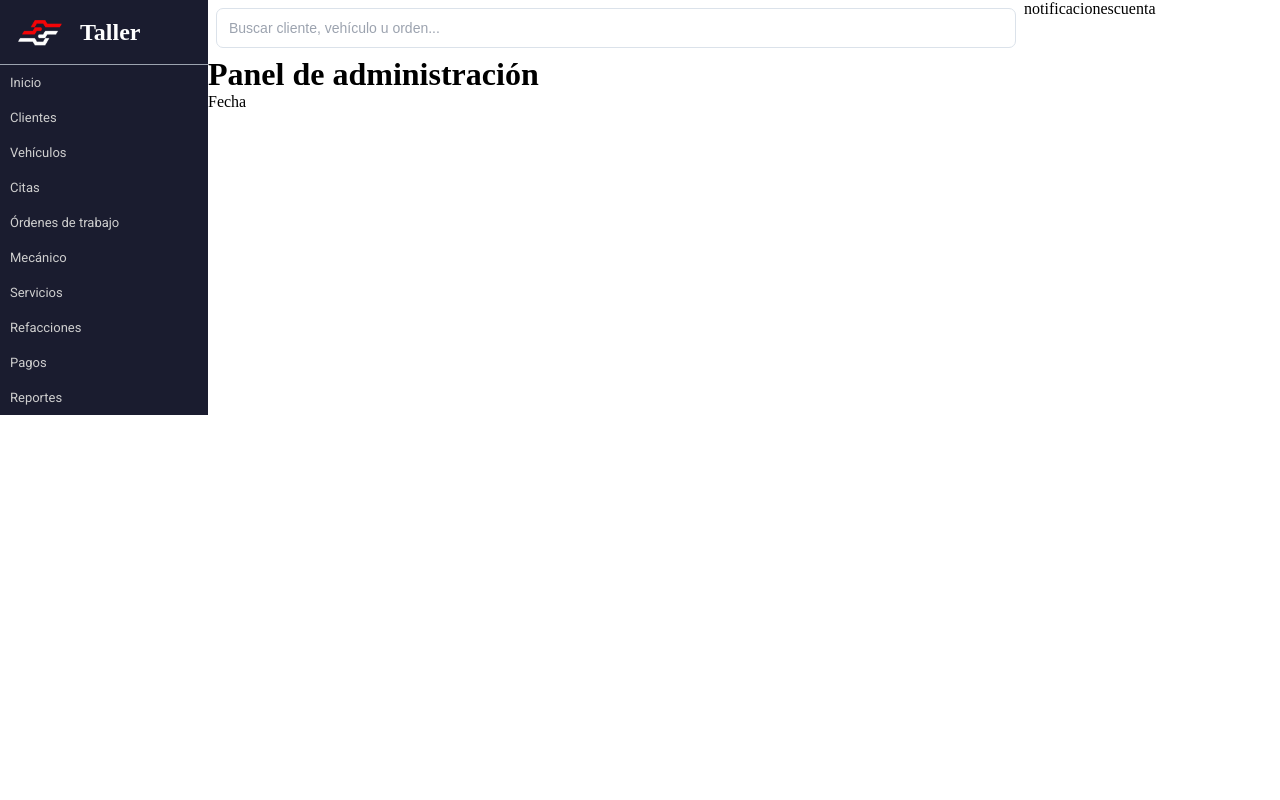
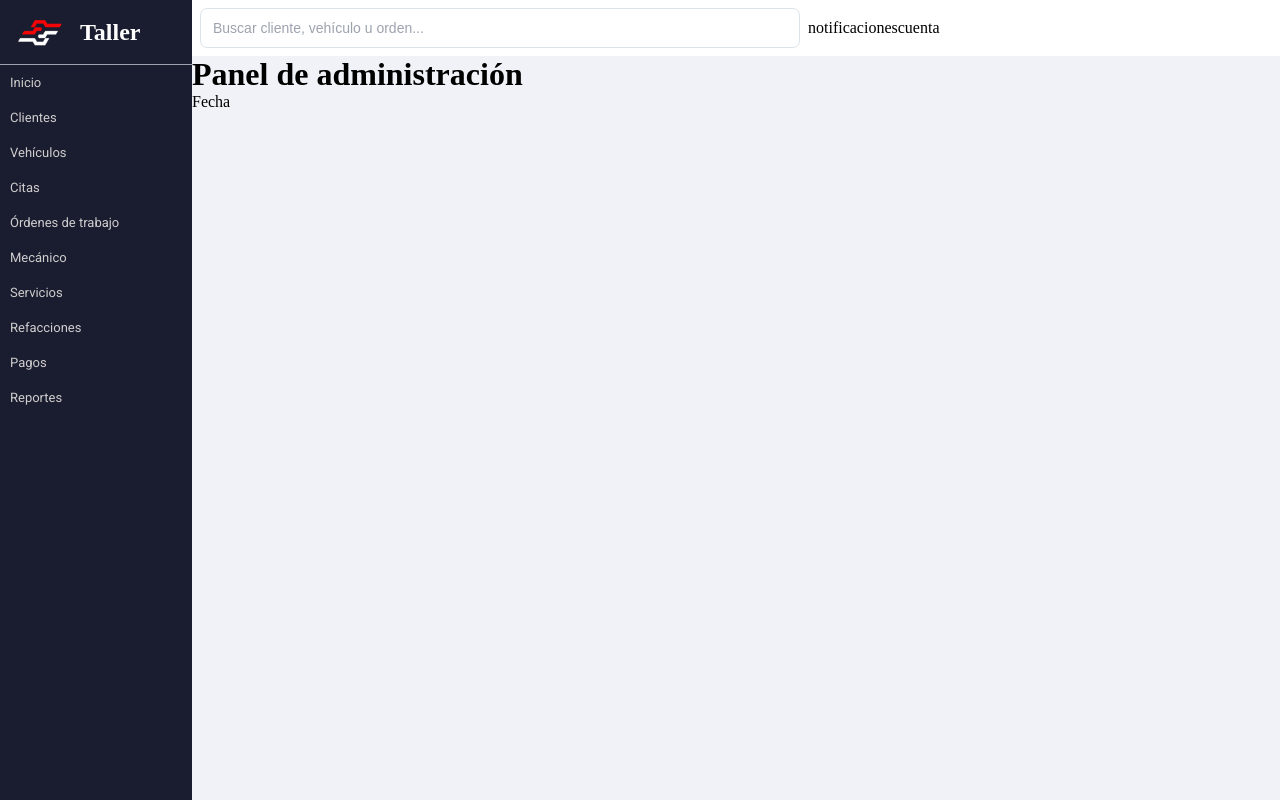
Before and after one commit to Paul-code-available/taller-mecanico, a plain HTML site: page index.html in a window 1280 px wide. Drawn offline with Linux system fonts and the light colour scheme.

Commit message:
style: add styles to header and nabvar

```diff
--- a/css/styles.css
+++ b/css/styles.css
@@ -6,6 +6,10 @@
     margin: 0;
     padding: 0;
     box-sizing: border-box;
+}
+
+body {
+    background-color: #f0f2f7;
 }
 
 .container-form {
@@ -185,8 +189,8 @@ form > button {
 
 #navbar {
     background-color: #1A1C2F;
-    width: 13rem;
-
+    min-width: 15dvw;
+    min-height: 100dvh;
 
     display: flex;
     flex-direction: column;
@@ -221,12 +225,10 @@ form > button {
     display: flex;
 }
 
-.header {
-    display: flex;
-}
+
 
 .header input {
-    width: 100vh;
+    width: 600px;
     margin: .5rem;
 }
 
@@ -234,3 +236,23 @@ form > button {
     display: grid;
     grid-template-columns: 1fr 1fr 1fr 1fr;
 }
+
+.header {
+    background-color: #ffffff;
+    align-items: center;
+
+    display: flex;
+}
+
+.contenedor-block {
+    flex: 1;
+}
+
+.notificaciones {
+
+}
+
+.cuenta {
+
+    justify-content: flex-end;
+}
--- a/index.html
+++ b/index.html
@@ -58,7 +58,7 @@
                 <div class="cuenta">cuenta</div>
             </div>
 
-            <main class="panel-principal">
+            <main class="contenido">
                 <h1>Panel de administración</h1>
                 <p>Fecha</p>
 
```
